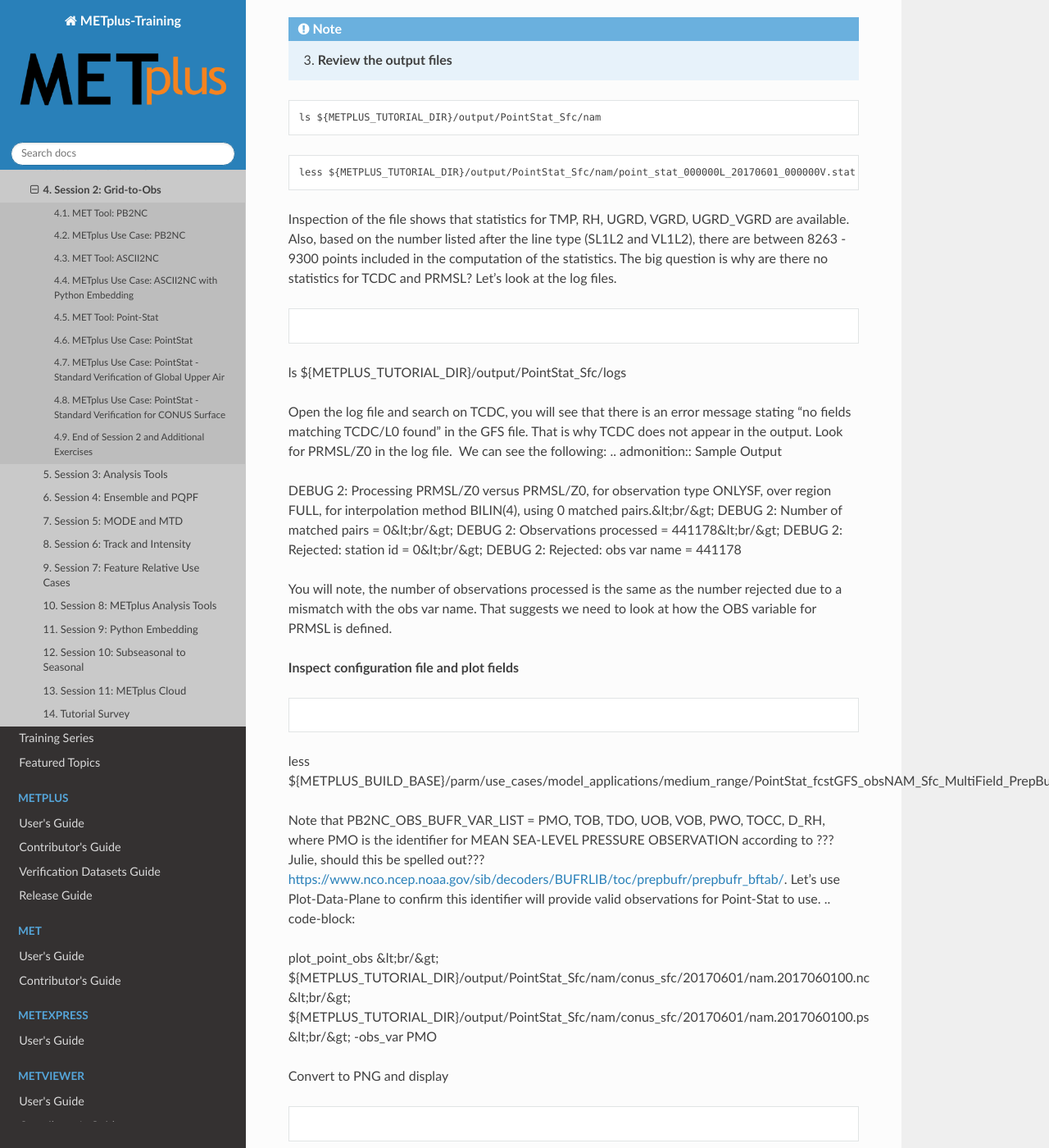
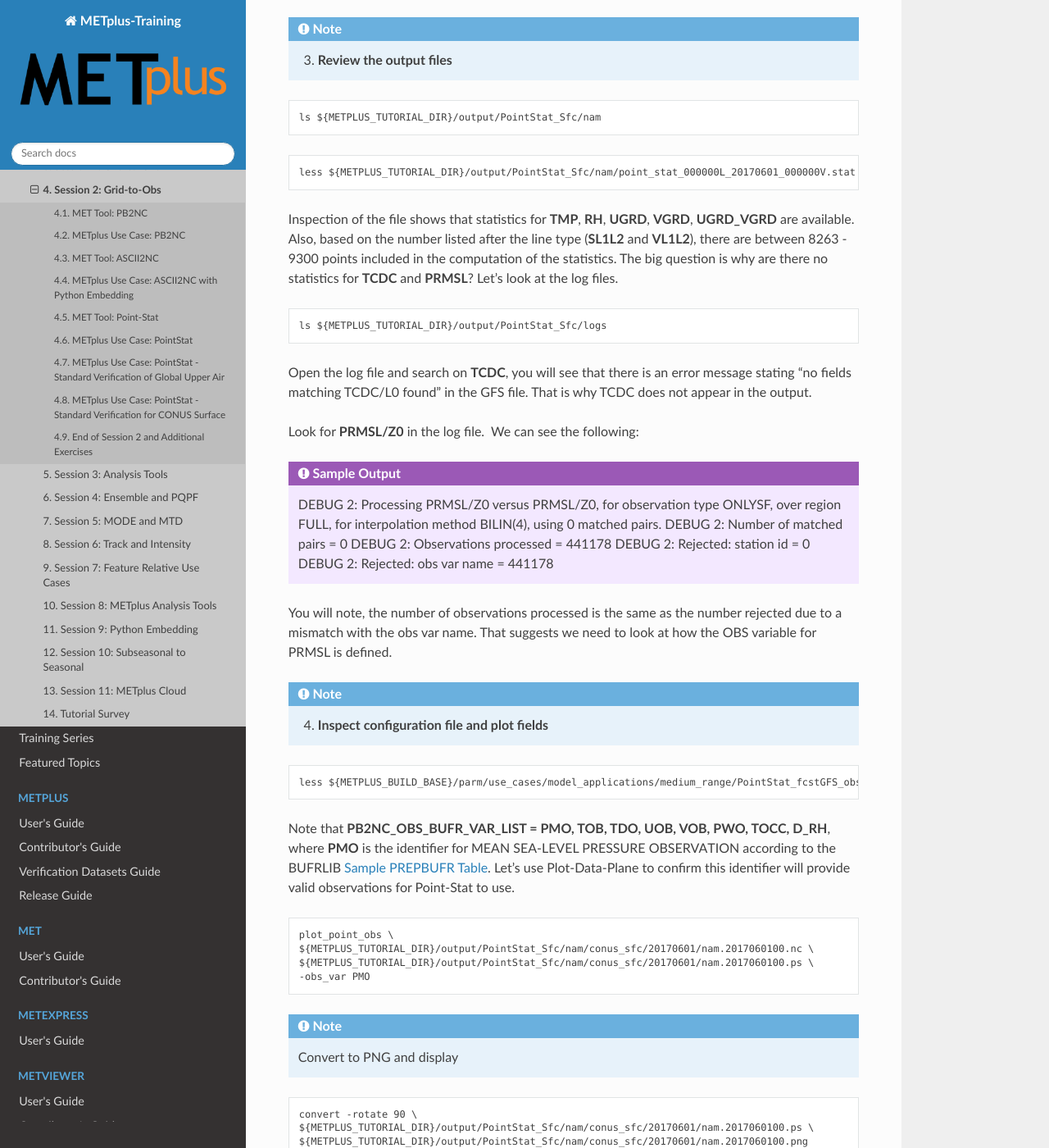
Before and after one commit to dtcenter/METplus-Training, a Sphinx documentation site: the page built from docs/Tutorial/v5.0/Session_2_Grid-to-Obs.rst, in a window 1280 px wide and 1400 px high, scrolled down 43332 px. Shown: the whole window at 82% size. Built offline with Sphinx 7.4.7 and the Read the Docs theme 3.1.0, drawn with Linux system fonts in a browser that asks for light colours; some of the changed text lies outside the part shown.

Commit message:
Per #69, clean up formatting

```diff
--- a/docs/Tutorial/v5.0/Session_2_Grid-to-Obs.rst
+++ b/docs/Tutorial/v5.0/Session_2_Grid-to-Obs.rst
@@ -1758,88 +1758,92 @@
 
   less ${METPLUS_TUTORIAL_DIR}/output/PointStat_Sfc/nam/point_stat_000000L_20170601_000000V.stat
 
-Inspection of the file shows that statistics for TMP, RH, UGRD, VGRD, UGRD_VGRD are available. Also, based on the number listed after the line type (SL1L2 and VL1L2), there are between 8263 - 9300 points included in the computation of the statistics. The big question is why are there no statistics for TCDC and PRMSL? Let's look at the log files.
-
-.. code-block::
-
-ls ${METPLUS_TUTORIAL_DIR}/output/PointStat_Sfc/logs
-
-Open the log file and search on TCDC, you will see that there is an error message stating "no fields matching TCDC/L0 found" in the GFS file. That is why TCDC does not appear in the output.
-Look for PRMSL/Z0 in the log file.  We can see the following:
-.. admonition:: Sample Output
-
-DEBUG 2: Processing PRMSL/Z0 versus PRMSL/Z0, for observation type ONLYSF, over region FULL, for interpolation method BILIN(4), using 0 matched pairs.&lt;br/&gt;
-DEBUG 2: Number of matched pairs = 0&lt;br/&gt;
-DEBUG 2: Observations processed = 441178&lt;br/&gt;
-DEBUG 2: Rejected: station id = 0&lt;br/&gt;
-DEBUG 2: Rejected: obs var name = 441178
+Inspection of the file shows that statistics for **TMP**, **RH**, **UGRD**, **VGRD**, **UGRD_VGRD** are available. Also, based on the number listed after the line type (**SL1L2** and **VL1L2**), there are between 8263 - 9300 points included in the computation of the statistics. The big question is why are there no statistics for **TCDC** and **PRMSL**? Let's look at the log files.
+
+.. code-block::
+
+  ls ${METPLUS_TUTORIAL_DIR}/output/PointStat_Sfc/logs
+
+Open the log file and search on **TCDC**, you will see that there is an error message stating "no fields matching TCDC/L0 found" in the GFS file. That is why TCDC does not appear in the output.
+
+Look for **PRMSL/Z0** in the log file.  We can see the following:
+
+.. admonition:: Sample Output
+
+  DEBUG 2: Processing PRMSL/Z0 versus PRMSL/Z0, for observation type ONLYSF, over region FULL, for interpolation method BILIN(4), using 0 matched pairs.
+  DEBUG 2: Number of matched pairs = 0
+  DEBUG 2: Observations processed = 441178
+  DEBUG 2: Rejected: station id = 0
+  DEBUG 2: Rejected: obs var name = 441178
 
 You will note, the number of observations processed is the same as the number rejected due to a mismatch with the obs var name. That suggests we need to look at how the OBS variable for PRMSL is defined.
 
 .. note::
 
-**Inspect configuration file and plot fields**
-
-.. code-block::
-
-less ${METPLUS_BUILD_BASE}/parm/use_cases/model_applications/medium_range/PointStat_fcstGFS_obsNAM_Sfc_MultiField_PrepBufr.conf
-
-Note that PB2NC_OBS_BUFR_VAR_LIST = PMO, TOB, TDO, UOB, VOB, PWO, TOCC, D_RH, where PMO is the identifier for MEAN SEA-LEVEL PRESSURE OBSERVATION according to ??? Julie, should this be spelled out??? `<https://www.nco.ncep.noaa.gov/sib/decoders/BUFRLIB/toc/prepbufr/prepbufr_bftab/>`_. Let's use Plot-Data-Plane to confirm this identifier will provide valid observations for Point-Stat to use.
-.. code-block::
-
-plot_point_obs \&lt;br/&gt;
-${METPLUS_TUTORIAL_DIR}/output/PointStat_Sfc/nam/conus_sfc/20170601/nam.2017060100.nc \&lt;br/&gt;
-${METPLUS_TUTORIAL_DIR}/output/PointStat_Sfc/nam/conus_sfc/20170601/nam.2017060100.ps \&lt;br/&gt;
--obs_var PMO
-
-.. note::
-
-Convert to PNG and display
-
-.. code-block::
-
-convert -rotate 90 \&lt;br/&gt;
-${METPLUS_TUTORIAL_DIR}/output/PointStat_Sfc/nam/conus_sfc/20170601/nam.2017060100.ps \&lt;br/&gt;
-${METPLUS_TUTORIAL_DIR}/output/PointStat_Sfc/nam/conus_sfc/20170601/nam.2017060100.png&lt;p&gt;&lt;/p&gt;
-&lt;p&gt;display ${METPLUS_TUTORIAL_DIR}/output/PointStat_Sfc/nam/conus_sfc/20170601/nam.2017060100.png&lt;/p&gt;
-
-.. note::
-
-**Update configuration file and re-run**
-
-.. note::
-
-Open up the PointStat2 conf file and examine the definition of variables. Note that we might want to try changing the BOTH_VAR7_NAME to FCST_VAR7_NAME and OBS_VAR7_NAME:
-
-.. note::
-
-Copy the configuration file to the user_config directory and open for editing:
-
-.. code-block::
-
-cp ${METPLUS_BUILD_BASE}/parm/use_cases/model_applications/medium_range/PointStat_fcstGFS_obsNAM_Sfc_MultiField_PrepBufr.conf ${METPLUS_TUTORIAL_DIR}/user_config/PointStat_Sfc2.conf
-
-.. code-block::
-
-vi ${METPLUS_TUTORIAL_DIR}/user_config/PointStat_Sfc2.conf
-
-.. note::
-
-FCST_VAR7_NAME = PRMSL&lt;br/&gt;
-FCST_VAR7_LEVELS = Z0&lt;p&gt;&lt;/p&gt;
-&lt;p&gt;OBS_VAR7_NAME = PMO&lt;br/&gt;
-OBS_VAR7_LEVELS = Z0&lt;/p&gt;
-
-.. code-block::
-
-run_metplus.py \&lt;br/&gt;
-${METPLUS_TUTORIAL_DIR}/user_config/PointStat_Sfc2.conf \&lt;br/&gt;
-${METPLUS_TUTORIAL_DIR}/tutorial.conf \&lt;br/&gt;
-config.OUTPUT_BASE=${METPLUS_TUTORIAL_DIR}/output/PointStat_Sfc2
-
-.. code-block::
-
-less ${METPLUS_TUTORIAL_DIR}/output/PointStat_Sfc2/nam/point_stat_000000L_20170601_000000V.stat
+  4. **Inspect configuration file and plot fields**
+
+.. code-block::
+
+  less ${METPLUS_BUILD_BASE}/parm/use_cases/model_applications/medium_range/PointStat_fcstGFS_obsNAM_Sfc_MultiField_PrepBufr.conf
+
+Note that **PB2NC_OBS_BUFR_VAR_LIST = PMO, TOB, TDO, UOB, VOB, PWO, TOCC, D_RH**, where **PMO** is the identifier for MEAN SEA-LEVEL PRESSURE OBSERVATION according to the BUFRLIB `Sample PREPBUFR Table <https://www.nco.ncep.noaa.gov/sib/decoders/BUFRLIB/toc/prepbufr/prepbufr_bftab/>`_. Let's use Plot-Data-Plane to confirm this identifier will provide valid observations for Point-Stat to use.
+
+.. code-block::
+
+  plot_point_obs \
+  ${METPLUS_TUTORIAL_DIR}/output/PointStat_Sfc/nam/conus_sfc/20170601/nam.2017060100.nc \
+  ${METPLUS_TUTORIAL_DIR}/output/PointStat_Sfc/nam/conus_sfc/20170601/nam.2017060100.ps \
+  -obs_var PMO
+
+.. note::
+
+  Convert to PNG and display
+
+.. code-block::
+
+  convert -rotate 90 \
+  ${METPLUS_TUTORIAL_DIR}/output/PointStat_Sfc/nam/conus_sfc/20170601/nam.2017060100.ps \
+  ${METPLUS_TUTORIAL_DIR}/output/PointStat_Sfc/nam/conus_sfc/20170601/nam.2017060100.png
+  &lt;p&gt;display ${METPLUS_TUTORIAL_DIR}/output/PointStat_Sfc/nam/conus_sfc/20170601/nam.2017060100.png
+
+.. note::
+
+  5. **Update configuration file and re-run**
+
+.. note::
+
+  Open up the PointStat2 conf file and examine the definition of variables. Note that we might want to try changing the BOTH_VAR7_NAME to FCST_VAR7_NAME and OBS_VAR7_NAME:
+
+.. note::
+
+  Copy the configuration file to the user_config directory and open for editing:
+
+.. code-block::
+
+  cp ${METPLUS_BUILD_BASE}/parm/use_cases/model_applications/medium_range/PointStat_fcstGFS_obsNAM_Sfc_MultiField_PrepBufr.conf ${METPLUS_TUTORIAL_DIR}/user_config/PointStat_Sfc2.conf
+
+.. code-block::
+
+  vi ${METPLUS_TUTORIAL_DIR}/user_config/PointStat_Sfc2.conf
+
+.. note::
+
+  FCST_VAR7_NAME = PRMSL
+  FCST_VAR7_LEVELS = Z0
+
+  OBS_VAR7_NAME = PMO
+  OBS_VAR7_LEVELS = Z0
+
+.. code-block::
+
+  run_metplus.py \
+  ${METPLUS_TUTORIAL_DIR}/user_config/PointStat_Sfc2.conf \
+  ${METPLUS_TUTORIAL_DIR}/tutorial.conf \
+  config.OUTPUT_BASE=${METPLUS_TUTORIAL_DIR}/output/PointStat_Sfc2
+
+.. code-block::
+
+  less ${METPLUS_TUTORIAL_DIR}/output/PointStat_Sfc2/nam/point_stat_000000L_20170601_000000V.stat
 
 There is now a line with PRMSL listed and statistics reported.
 
@@ -1847,87 +1851,91 @@
 -----------------------------------------
 
 Congratulations! You have completed Session 2!
+
 If you have extra time, you may want to try this additional METplus exercise.
+
 The default statistics created by this exercise only dump the partial sums, so we will be also modifying the MET configuration file to add the continuous statistics to the output. There is a little more setup in this use case, which will be instructive and demonstrate the basic structure, flexibility and setup of METplus configuration.
 
 EXERCISE 2.1: Rerun Point-Stat to produce additional continuous statistics file types.
 
 .. note::
 
-**Instructions:** Copy and modify the METplus configuration file for Upper Air to write Continuous statistics (cnt) and the Vector Continuous Statistics (vcnt) line types to both the stat file and its own file.
-
-.. note::
-
-Copy the PointStat.conf file to the user_config directory.
-
-.. code-block::
-
-cp ${METPLUS_BUILD_BASE}/parm/use_cases/met_tool_wrapper/PointStat/PointStat.conf \&lt;br/&gt;
-${METPLUS_TUTORIAL_DIR}/user_config/PointStat_add_linetype.conf
-
-.. note::
-
-Edit the file to remove the # character from the beginning of the variables (this uncomments the line) and set the values to BOTH.
-
-.. note::
-
-Change this line (around line 68):
-
-.. admonition:: Sample Output
-
-#POINT_STAT_OUTPUT_FLAG_CNT =
+  **Instructions:** Copy and modify the METplus configuration file for Upper Air to write Continuous statistics (cnt) and the Vector Continuous Statistics (vcnt) line types to both the stat file and its own file.
+
+.. note::
+
+  Copy the PointStat.conf file to the user_config directory.
+
+.. code-block::
+
+  cp ${METPLUS_BUILD_BASE}/parm/use_cases/met_tool_wrapper/PointStat/PointStat.conf \
+  ${METPLUS_TUTORIAL_DIR}/user_config/PointStat_add_linetype.conf
+
+.. note::
+
+  Edit the file to remove the # character from the beginning of the variables (this uncomments the line) and set the values to BOTH.
+
+.. note::
+
+  Change this line (around line 68):
+
+.. admonition:: Sample Output
+
+  #POINT_STAT_OUTPUT_FLAG_CNT =
 
 to
-.. admonition:: Sample Output
-
-POINT_STAT_OUTPUT_FLAG_CNT = BOTH
-
-.. note::
-
-and change this line (around line 73):
-
-.. admonition:: Sample Output
-
-#POINT_STAT_OUTPUT_FLAG_VCNT =
+
+.. admonition:: Sample Output
+
+  POINT_STAT_OUTPUT_FLAG_CNT = BOTH
+
+.. note::
+
+  and change this line (around line 73):
+
+.. admonition:: Sample Output
+
+  #POINT_STAT_OUTPUT_FLAG_VCNT =
 
 to
-.. admonition:: Sample Output
-
-POINT_STAT_OUTPUT_FLAG_VCNT = BOTH
-
-.. code-block::
-
-vi ${METPLUS_TUTORIAL_DIR}/user_config/PointStat_add_linetype.conf
-
-.. note::
-
-Rerun METplus and use config.OUTPUT_BASE to change the output directory from the command line:
-
-.. code-block::
-
-run_metplus.py \&lt;br/&gt;
-${METPLUS_TUTORIAL_DIR}/user_config/PointStat_add_linetype.conf \&lt;br/&gt;
-${METPLUS_TUTORIAL_DIR}/tutorial.conf \&lt;br/&gt;
-config.OUTPUT_BASE=${METPLUS_TUTORIAL_DIR}/output/PointStat_AddLinetype
-
-.. note::
-
-Review the additional output files generated under ${METPLUS_TUTORIAL_DIR}/output/PointStat_AddLinetype/point_stat
-
-.. code-block::
-
-ls -1 ${METPLUS_TUTORIAL_DIR}/output/PointStat_AddLinetype/point_stat
-
-.. admonition:: Sample Output
-
-point_stat_360000L_20070331_120000V_cnt.txt&lt;br/&gt;
-point_stat_360000L_20070331_120000V.stat&lt;br/&gt;
-point_stat_360000L_20070331_120000V_vcnt.txt
-
-.. note::
-
-Open the stat file and notice there are two more linetypes, cnt and vcnt.
-
-.. code-block::
-
-less ${METPLUS_TUTORIAL_DIR}/output/PointStat_AddLinetype/point_stat/point_stat_360000L_20070331_120000V.stat
+
+.. admonition:: Sample Output
+
+  POINT_STAT_OUTPUT_FLAG_VCNT = BOTH
+
+.. code-block::
+
+  vi ${METPLUS_TUTORIAL_DIR}/user_config/PointStat_add_linetype.conf
+
+.. note::
+
+  Rerun METplus and use config.OUTPUT_BASE to change the output directory from the command line:
+
+.. code-block::
+
+  run_metplus.py \
+  ${METPLUS_TUTORIAL_DIR}/user_config/PointStat_add_linetype.conf \
+  ${METPLUS_TUTORIAL_DIR}/tutorial.conf \
+  config.OUTPUT_BASE=${METPLUS_TUTORIAL_DIR}/output/PointStat_AddLinetype
+
+.. note::
+
+  Review the additional output files generated under ${METPLUS_TUTORIAL_DIR}/output/PointStat_AddLinetype/point_stat
+
+.. code-block::
+
+  ls -1 ${METPLUS_TUTORIAL_DIR}/output/PointStat_AddLinetype/point_stat
+
+.. admonition:: Sample Output
+
+  point_stat_360000L_20070331_120000V_cnt.txt
+  point_stat_360000L_20070331_120000V.stat
+  point_stat_360000L_20070331_120000V_vcnt.txt
+
+.. note::
+
+  Open the stat file and notice there are two more linetypes, cnt and vcnt.
+
+.. code-block::
+
+  less ${METPLUS_TUTORIAL_DIR}/output/PointStat_AddLinetype/point_stat/point_stat_360000L_20070331_120000V.stat
```
